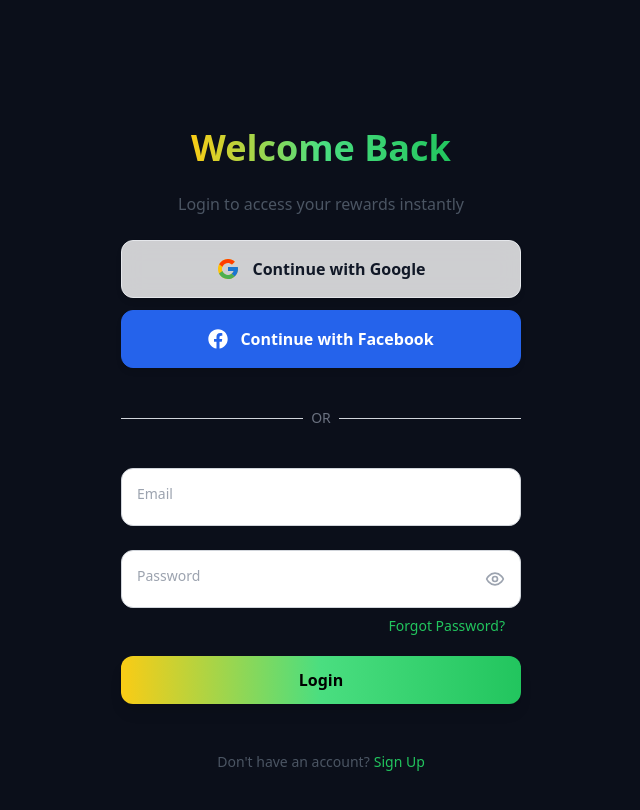
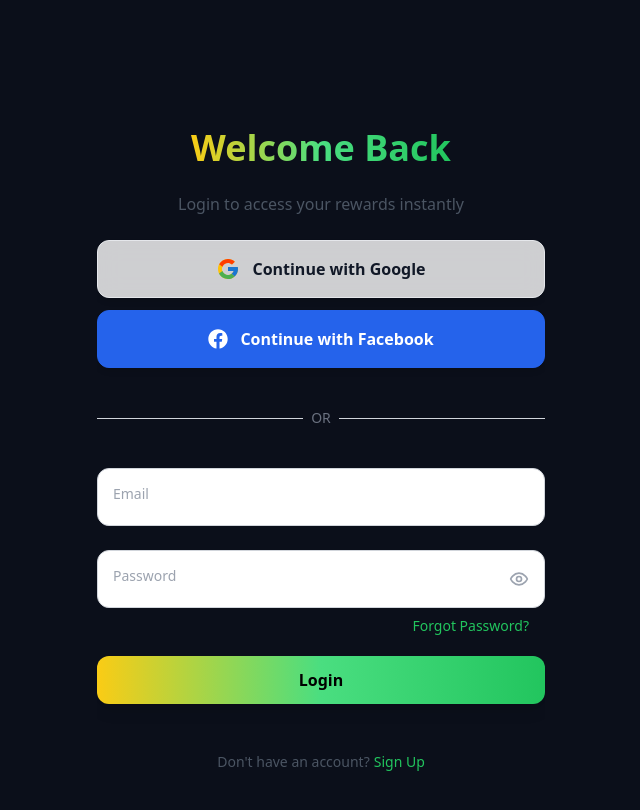
Before and after one commit to tool63/cashin, a Next.js app: page /login in a window 1280 px wide. Shown: the top 810 px of the page, without its empty margins (319-959 px from the left). Built offline with nearby package versions, Linux system fonts and the light colour scheme.

Commit message:
Update layout.tsx

```diff
--- a/app/(auth)/layout.tsx
+++ b/app/(auth)/layout.tsx
@@ -8,7 +8,7 @@ interface AuthLayoutProps {
 
 export default function AuthLayout({ children }: AuthLayoutProps) {
   return (
-    <div className="relative w-full min-h-screen bg-[#0B0F1A] px-4 sm:px-6 overflow-x-hidden">
+    <div className="relative w-full min-h-screen bg-[#0B0F1A] overflow-x-hidden overscroll-x-none">
       <div className="relative w-full max-w-md mx-auto flex flex-col items-start pt-12 sm:pt-16">
         {children}
       </div>
```
